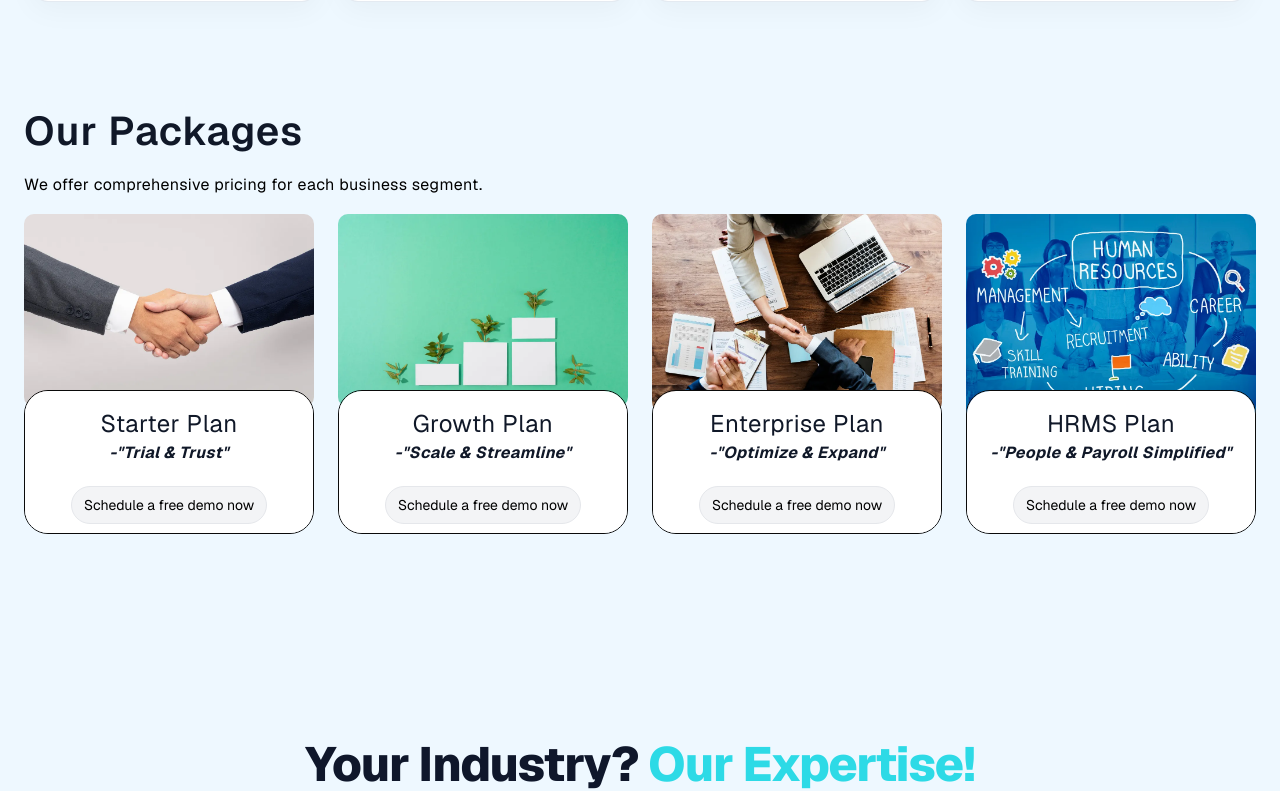
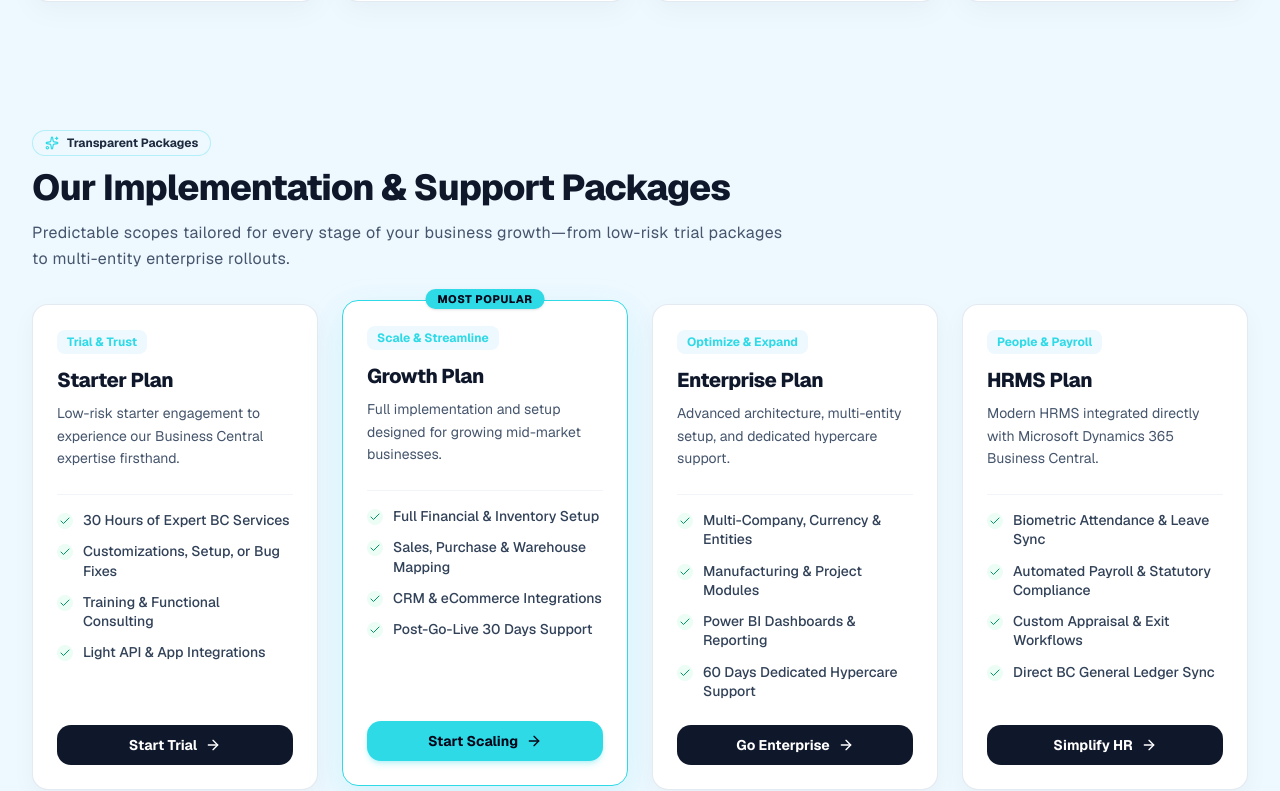
Before and after one commit to Siddhant206/nav-nerds-web-development, a Next.js app: page / in a window 1280 px wide. Shown: the part 1765-2556 px from the top of the page. Built offline with nearby package versions, Linux system fonts and the light colour scheme.

Commit message:
feat: resolved #5 footer & phone links, #3 packages card redesign, and #4 services icon consistency

```diff
--- a/src/component/Footer/index.jsx
+++ b/src/component/Footer/index.jsx
@@ -25,14 +25,14 @@ function Footer() {
   ];
 
   const services = [
-    "Support",
-    "Training",
-    "Migration",
-    "Integration",
-    "Customization",
-    "Implementation",
-    "Dedicated-Resources",
-    "Website-Development",
+    { text: "Support", href: "/services/support" },
+    { text: "Training", href: "/services/training" },
+    { text: "Migration", href: "/services/migration" },
+    { text: "Integration", href: "/services/integration" },
+    { text: "Customization", href: "/services/customization" },
+    { text: "Implementation", href: "/services/implementation" },
+    { text: "Dedicated Resources", href: "/services/dedicated-resources" },
+    { text: "Website Development", href: "/services/website-development" },
   ];
   const industry = [
     "Travel",
@@ -75,9 +75,8 @@ function Footer() {
         <H3 className="text-gray-800">
           Get In Touch
         </H3>
-        <P className="text-sm sm:text-base lg:text-xl">
-          Contact Us For your needs we have the best team and right minds to
-          deliver projects end-to-end.
+        <P className="text-sm sm:text-base lg:text-lg text-slate-600 max-w-xl mx-auto">
+          Ready to modernize your ERP? Our certified architects deliver end-to-end Dynamics 365 projects with zero disruption.
         </P>
         <Link
           href={"/contact-us"}
@@ -108,9 +107,9 @@ function Footer() {
           <nav aria-label="Our Services">
             <ul className="space-y-2">
               {services.map((service) => (
-                <li key={service}>
-                  <AnimatedLink href={`/services/${service.toLocaleLowerCase()}`}>
-                    {service}
+                <li key={service.href}>
+                  <AnimatedLink href={service.href}>
+                    {service.text}
                   </AnimatedLink>
                 </li>
               ))}
--- a/src/component/Section/Packages/index.jsx
+++ b/src/component/Section/Packages/index.jsx
@@ -1,118 +1,148 @@
 "use client";
 
-import Image from "next/image";
 import Link from "next/link";
-import { useState } from "react";
-import { H2, H4, P } from "@/component/UI/typography";
+import { Check, ArrowRight, Sparkles } from "lucide-react";
+import { H2, P } from "@/component/UI/typography";
 
 const plans = [
   {
     title: "Starter Plan",
-    subtitle: "Trial & Trust",
-    // price: "499",
-    planInfo: (
-      <svg
-        width="40"
-        height="19"
-        viewBox="0 0 40 19"
-        fill="none"
-        className="absolute top-0 right-2"
-      >
-        <path
-          d="M10 0L12.2451 6.90983H19.5106L13.6327 11.1803L15.8779 18.0902L10 13.8197L4.12215 18.0902L6.36729 11.1803L0.489435 6.90983H7.75486L10 0Z"
-          fill="#1DCCD8"
-        />
-        <path
-          d="M30 0L32.2451 6.90983H39.5106L33.6327 11.1803L35.8779 18.0902L30 13.8197L24.1221 18.0902L26.3673 11.1803L20.4894 6.90983H27.7549L30 0Z"
-          fill="#1DCCD8"
-        />
-      </svg>
-    ),
-
-    image: "/Packages/Starter.webp",
+    badge: "Trial & Trust",
+    description: "Low-risk starter engagement to experience our Business Central expertise firsthand.",
+    features: [
+      "30 Hours of Expert BC Services",
+      "Customizations, Setup, or Bug Fixes",
+      "Training & Functional Consulting",
+      "Light API & App Integrations",
+    ],
+    cta: "Start Trial",
+    popular: false,
   },
   {
     title: "Growth Plan",
-    subtitle: "Scale & Streamline",
-    price: "60/hr",
-    image: "/Packages/Growth.webp",
+    badge: "Scale & Streamline",
+    description: "Full implementation and setup designed for growing mid-market businesses.",
+    features: [
+      "Full Financial & Inventory Setup",
+      "Sales, Purchase & Warehouse Mapping",
+      "CRM & eCommerce Integrations",
+      "Post-Go-Live 30 Days Support",
+    ],
+    cta: "Start Scaling",
+    popular: true,
   },
   {
     title: "Enterprise Plan",
-    subtitle: "Optimize & Expand",
-    price: "90/hr",
-    image: "/Packages/Enterprise.webp",
+    badge: "Optimize & Expand",
+    description: "Advanced architecture, multi-entity setup, and dedicated hypercare support.",
+    features: [
+      "Multi-Company, Currency & Entities",
+      "Manufacturing & Project Modules",
+      "Power BI Dashboards & Reporting",
+      "60 Days Dedicated Hypercare Support",
+    ],
+    cta: "Go Enterprise",
+    popular: false,
   },
   {
     title: "HRMS Plan",
-    subtitle: "People & Payroll Simplified",
-    price: "0.99/Employee",
-    image: "/Packages/Hrms.webp",
+    badge: "People & Payroll",
+    description: "Modern HRMS integrated directly with Microsoft Dynamics 365 Business Central.",
+    features: [
+      "Biometric Attendance & Leave Sync",
+      "Automated Payroll & Statutory Compliance",
+      "Custom Appraisal & Exit Workflows",
+      "Direct BC General Ledger Sync",
+    ],
+    cta: "Simplify HR",
+    popular: false,
   },
 ];
 
 export default function Packages() {
-  const [hoveredIndex, setHoveredIndex] = useState(null);
-
   return (
-    <section className="py-10 md:py-10 px-6">
-      <div className="max-w-7xl mx-auto">
-        <div className="max-w-2xl mr-auto text-black pb-4 space-y-4 text-left">
-          <H2 className="tracking-wide font-semibold text-gray-900">
-            Our Packages{" "}
+    <section className="py-12 md:py-16 px-4 sm:px-6 lg:px-8 max-w-7xl mx-auto">
+      {/* Header */}
+      <div className="max-w-3xl mr-auto text-left pb-8 space-y-3">
+        <div className="inline-flex items-center gap-2 px-3 py-1 rounded-full bg-[#EEF8FF] border border-[#2DDAE6]/30 text-xs font-bold text-slate-800">
+          <Sparkles className="w-3.5 h-3.5 text-[#2DDAE6]" />
+          <span>Transparent Packages</span>
+        </div>
+        <H2 className="tracking-tight font-extrabold text-3xl sm:text-4xl text-slate-900">
+          Our Implementation & Support Packages
         </H2>
-          <P>
-            We offer comprehensive pricing for each business segment.
+        <P className="text-slate-600 text-sm sm:text-base leading-relaxed">
+          Predictable scopes tailored for every stage of your business growth—from low-risk trial packages to multi-entity enterprise rollouts.
         </P>
       </div>
 
-        {/* Packages Card */}
-        <div className="grid grid-cols-1 sm:grid-cols-2 md:grid-cols-4  mx-auto gap-6">
+      {/* Packages Grid */}
+      <div className="grid grid-cols-1 sm:grid-cols-2 lg:grid-cols-4 gap-6 items-stretch">
         {plans.map((plan, index) => (
           <div
             key={index}
-              onMouseEnter={() => setHoveredIndex(index)}
-              onMouseLeave={() => setHoveredIndex(null)}
-              // className={`rounded-xl bg-white shadow-md transition-all duration-300 ease-in-out overflow-hidden
-              //   ${hoveredIndex === index ? "scale-[1.02] shadow-lg" : "hover:scale-[1.02]"}
-              // `}
-              className="relative max-w-80 h-80 md:h-96 "
+            className={`relative rounded-2xl bg-white p-6 border transition-all duration-300 flex flex-col justify-between ${
+              plan.popular
+                ? "border-[#2DDAE6] shadow-xl shadow-[#2DDAE6]/10 ring-2 ring-[#2DDAE6]/30 -translate-y-1"
+                : "border-slate-200/90 shadow-sm hover:shadow-xl hover:border-[#2DDAE6] hover:-translate-y-1"
+            }`}
+            style={{
+              boxShadow: plan.popular
+                ? "0 12px 36px rgba(45, 218, 230, 0.15)"
+                : "0 8px 24px rgba(0, 0, 0, 0.04)",
+            }}
           >
-              <Image
-                src={plan.image}
-                alt={plan.title}
-                width={400}
-                height={300}
-                className="object-cover rounded-lg"
-              />
-              <div className="absolute top-40 md:top-44 left-0 right-0 border h-36 bg-white rounded-3xl p-4 overflow-y-scroll scrollbar-hide">
-                <H4 className="text-gray-900 text-center">
+            {/* Top Popular Pill */}
+            {plan.popular && (
+              <div className="absolute -top-3 left-1/2 -translate-x-1/2 px-3 py-0.5 rounded-full bg-[#2DDAE6] text-slate-950 font-extrabold text-[11px] shadow-sm uppercase tracking-wider">
+                Most Popular
+              </div>
+            )}
+
+            <div>
+              {/* Badge */}
+              <div className="inline-flex items-center px-2.5 py-1 rounded-md bg-[#EEF8FF] text-[#2DDAE6] font-bold text-xs mb-3">
+                {plan.badge}
+              </div>
+
+              {/* Title & Desc */}
+              <h3 className="text-xl font-extrabold text-slate-900 tracking-tight mb-2">
                 {plan.title}
-                </H4>
-                <P className="font-bold text-center mb-5 text-gray-900 italic">
-                  -"{plan.subtitle}"
-                </P>
+              </h3>
+              <p className="text-xs sm:text-sm text-slate-600 leading-relaxed mb-6">
+                {plan.description}
+              </p>
 
-                <div className="flex justify-center items-center ">
-                  {/* <div>
-                    {plan.price && (
-                      <p className="font-bold text-black text-base">
-                        ${plan.price.toLocaleString()}
-                      </p>
-                    )}
-                  </div> */}
-                  <Link
-                    href={"/pricing"}
-                    className="px-3 py-2 text-sm bg-gray-100 hover:bg-black text-black hover:text-white transition-colors duration-500 transform-fill rounded-full border border-gray-200"
-                  >
-                    Schedule a free demo now
-                  </Link>
+              {/* Feature List */}
+              <div className="space-y-3 pt-4 border-t border-slate-100 mb-6">
+                {plan.features.map((feature, i) => (
+                  <div key={i} className="flex items-start gap-2.5 text-left">
+                    <div className="w-4 h-4 rounded-full bg-emerald-50 text-emerald-600 flex items-center justify-center shrink-0 mt-0.5">
+                      <Check className="w-3 h-3" />
                     </div>
-              </div>
+                    <span className="text-xs sm:text-sm text-slate-700 font-medium leading-snug">
+                      {feature}
+                    </span>
                   </div>
                 ))}
               </div>
             </div>
+
+            {/* CTA Button */}
+            <Link
+              href="/pricing"
+              className={`w-full text-center py-2.5 px-4 rounded-xl font-bold text-sm transition-all duration-200 flex items-center justify-center gap-2 ${
+                plan.popular
+                  ? "bg-[#2DDAE6] text-slate-950 hover:bg-black hover:text-white shadow-md shadow-[#2DDAE6]/25"
+                  : "bg-slate-900 text-white hover:bg-[#2DDAE6] hover:text-slate-950"
+              }`}
+            >
+              <span>{plan.cta}</span>
+              <ArrowRight className="w-4 h-4" />
+            </Link>
+          </div>
+        ))}
+      </div>
     </section>
   );
 }
--- a/src/component/Section/Services/index.jsx
+++ b/src/component/Section/Services/index.jsx
@@ -23,7 +23,7 @@ const services = [
     title: "Cloud Implementation",
     description: "End-to-end architecture deployment, functional configuration, and user onboarding for Dynamics 365 Business Central.",
     link: "implementation",
-    icon: "/Icons/Implementation.svg",
+    icon: "/Icons/Implementation.webm",
   },
   {
     id: 3,
@@ -51,7 +51,7 @@ const services = [
     title: "Enterprise Web Portals",
     description: "High-performance customer, vendor, and employee self-service portals integrated directly with your Business Central data.",
     link: "website-development",
-    icon: "/Icons/Business-Central.svg",
+    icon: "/Icons/Vaule-Icon.webm",
   },
   {
     id: 7,
--- a/src/component/UI/FloatingContacts.jsx
+++ b/src/component/UI/FloatingContacts.jsx
@@ -116,14 +116,14 @@ const FloatingContacts = () => {
                         whileTap="tap"
                         variants={iconVariants}
                     >
-                        <Link
+                        <a
                             href={icon.href}
                             target={icon.href.startsWith("http") ? "_blank" : "_self"}
                             rel="noopener noreferrer"
                             aria-label={icon.label}
                         >
                             {icon.svg}
-                        </Link>
+                        </a>
                     </motion.div>
                 ))}
             </div>
```
Lines whose indentation alone changed are shown as unchanged.
